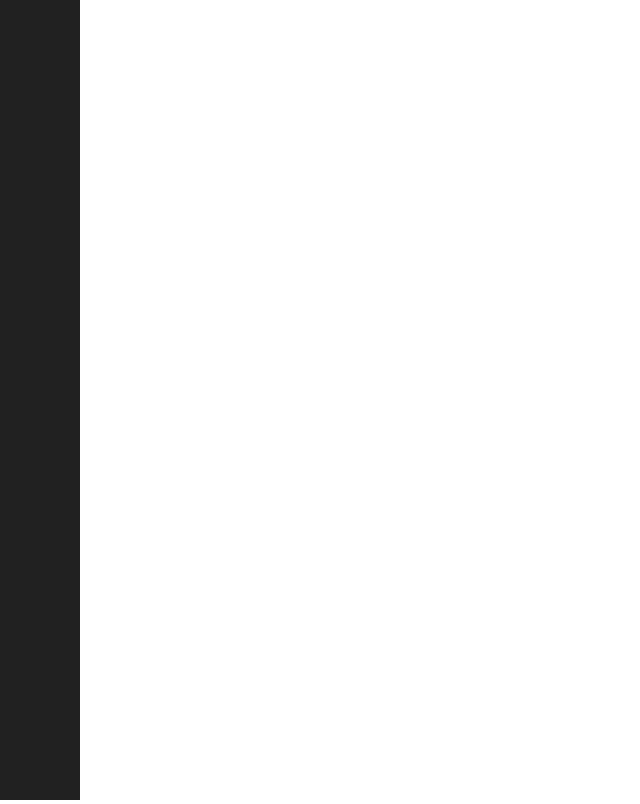
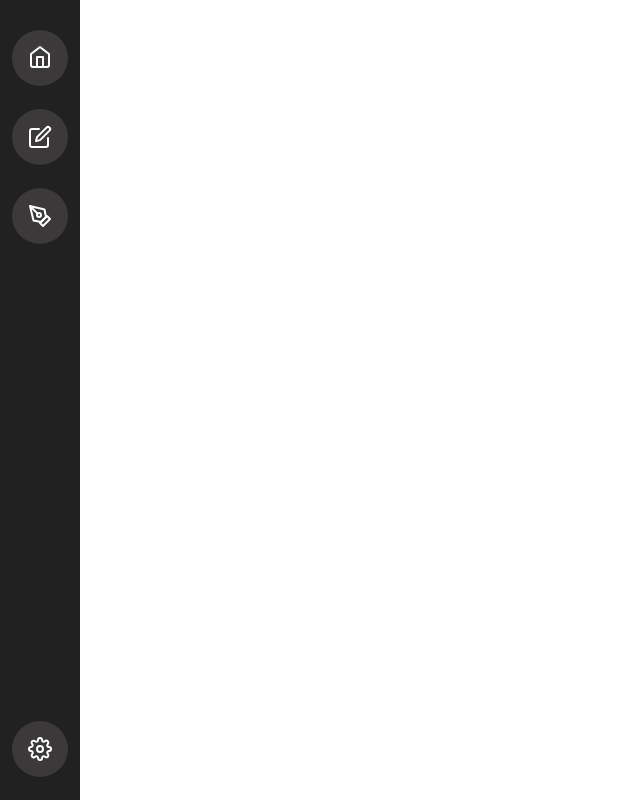
Before and after one commit to Sidak08/ReservationSys, a React (Vite) app: page /draw in a window 1280 px wide. Shown: the whole page, without its empty margins (0-640 px from the left). Built offline with nearby package versions, Linux system fonts and the light colour scheme.

Commit message:
the navbar looks kinda cool

```diff
--- a/src/components/draw.jsx
+++ b/src/components/draw.jsx
@@ -39,13 +39,14 @@ const CanvasComponent = () => {
   useEffect(() => {
     const canvas = canvasRef.current;
     const context = canvas.getContext("2d");
+    console.log(canvas.width, canvas.height);
     context.clearRect(0, 0, canvas.width, canvas.height);
     context.fillStyle = "#0D0D0D";
     context.fillRect(0, 0, canvas.width, canvas.height);
 
     context.fillStyle = "#FF0000";
     context.fillRect(500 + offset.x, 500 + offset.y, 70, 70);
-  }, [mousePosition, offset, panning]);
+  }, [mousePosition]);
 
   useEffect(() => {
     const resizeCanvas = () => {
--- a/src/components/navbar.css
+++ b/src/components/navbar.css
@@ -8,4 +8,28 @@
     background-color: #212121;
     position: absolute;
     top: 0;
+    display: flex;
+    flex-direction: column;
+    justify-content: space-between;
 }
+#upperDiv,
+#lowerDiv {
+    display: flex;
+    flex-direction: column;
+    align-items: center;
+}
+#upperDiv > * {
+    padding: 10px;
+    background-color: rgba(0, 0, 0, 0);
+    border: none;
+}
+#upperDiv {
+    margin-top: 20px;
+}
+#lowerDiv {
+    margin-bottom: 20px;
+}
+#lowerDiv > * {
+    background-color: rgba(0, 0, 0, 0);
+    border: none;
+}
--- a/src/components/navbar.jsx
+++ b/src/components/navbar.jsx
@@ -1,6 +1,84 @@
 import "./navbar.css";
+import { Draw, Edit, Home, Setting } from "./svg.jsx";
+import React, { useState } from "react";
+
 const Navbar = () => {
-  return <div id="backGroundDiv"></div>;
+  const [color, setColor] = useState({
+    home: { backgroundColor: "#3B3939", color: "white" },
+    edit: { backgroundColor: "#3B3939", color: "white" },
+    draw: { backgroundColor: "#3B3939", color: "white" },
+    setting: { backgroundColor: "#3B3939", color: "white" },
+  });
+  return (
+    <div id="backGroundDiv">
+      <div id="upperDiv">
+        <button
+          onClick={() => {
+            setColor({
+              home: { backgroundColor: "white", color: "#3B3939" },
+              edit: { backgroundColor: "#3B3939", color: "white" },
+              draw: { backgroundColor: "#3B3939", color: "white" },
+              setting: { backgroundColor: "#3B3939", color: "white" },
+            });
+          }}
+        >
+          <Home
+            backgroundColor={color.home.backgroundColor}
+            color={color.home.color}
+          />
+        </button>
+
+        <button
+          onClick={() => {
+            setColor({
+              home: { backgroundColor: "#3B3939", color: "white" },
+              edit: { backgroundColor: "white", color: "#3B3939" },
+              draw: { backgroundColor: "#3B3939", color: "white" },
+              setting: { backgroundColor: "#3B3939", color: "white" },
+            });
+          }}
+        >
+          <Edit
+            backgroundColor={color.edit.backgroundColor}
+            color={color.edit.color}
+          />
+        </button>
+
+        <button
+          onClick={() => {
+            setColor({
+              home: { backgroundColor: "#3B3939", color: "white" },
+              edit: { backgroundColor: "#3B3939", color: "white" },
+              draw: { backgroundColor: "white", color: "#3B3939" },
+              setting: { backgroundColor: "#3B3939", color: "white" },
+            });
+          }}
+        >
+          <Draw
+            backgroundColor={color.draw.backgroundColor}
+            color={color.draw.color}
+          />
+        </button>
+      </div>
+      <div id="lowerDiv">
+        <button
+          onClick={() => {
+            setColor({
+              home: { backgroundColor: "#3B3939", color: "white" },
+              edit: { backgroundColor: "#3B3939", color: "white" },
+              draw: { backgroundColor: "#3B3939", color: "white" },
+              setting: { backgroundColor: "white", color: "#3B3939" },
+            });
+          }}
+        >
+          <Setting
+            backgroundColor={color.setting.backgroundColor}
+            color={color.setting.color}
+          />
+        </button>
+      </div>
+    </div>
+  );
 };
 
 export default Navbar;
--- /dev/null
+++ b/src/components/svg.jsx
@@ -0,0 +1,125 @@
+function Draw({ backgroundColor, color }) {
+  return (
+    <svg
+      xmlns="http://www.w3.org/2000/svg"
+      width="56"
+      height="56"
+      fill="none"
+      viewBox="0 0 56 56"
+    >
+      <circle cx="28" cy="28" r="28" fill={backgroundColor}></circle>
+      <path
+        stroke={color}
+        strokeLinecap="round"
+        strokeLinejoin="round"
+        strokeWidth="2"
+        d="M28 35l7-7 3 3-7 7-3-3z"
+      ></path>
+      <path
+        stroke={color}
+        strokeLinecap="round"
+        strokeLinejoin="round"
+        strokeWidth="2"
+        d="M34 29l-1.5-7.5L18 18l3.5 14.5L29 34l5-5zM18 18l7.586 7.586"
+      ></path>
+      <path
+        stroke={color}
+        strokeLinecap="round"
+        strokeLinejoin="round"
+        strokeWidth="2"
+        d="M27 29a2 2 0 100-4 2 2 0 000 4z"
+      ></path>
+    </svg>
+  );
+}
+
+function Edit({ backgroundColor, color }) {
+  return (
+    <svg
+      xmlns="http://www.w3.org/2000/svg"
+      width="56"
+      height="56"
+      fill="none"
+      viewBox="0 0 56 56"
+    >
+      <circle cx="28" cy="28" r="28" fill={backgroundColor}></circle>
+      <path
+        stroke={color}
+        strokeLinecap="round"
+        strokeLinejoin="round"
+        strokeWidth="2"
+        d="M27 20.121h-7a2 2 0 00-2 2v14a2 2 0 002 2h14a2 2 0 002-2v-7"
+      ></path>
+      <path
+        stroke={color}
+        strokeLinecap="round"
+        strokeLinejoin="round"
+        strokeWidth="2"
+        d="M34.5 18.621a2.121 2.121 0 013 3l-9.5 9.5-4 1 1-4 9.5-9.5z"
+      ></path>
+    </svg>
+  );
+}
+
+function Home({ backgroundColor, color }) {
+  return (
+    <svg
+      xmlns="http://www.w3.org/2000/svg"
+      width="56"
+      height="56"
+      fill="none"
+      viewBox="0 0 56 56"
+    >
+      <circle cx="28" cy="28" r="28" fill={backgroundColor}></circle>
+      <path
+        stroke={color}
+        strokeLinecap="round"
+        strokeLinejoin="round"
+        strokeWidth="2"
+        d="M19 24l9-7 9 7v11a2 2 0 01-2 2H21a2 2 0 01-2-2V24z"
+      ></path>
+      <path
+        stroke={color}
+        strokeLinecap="round"
+        strokeLinejoin="round"
+        strokeWidth="2"
+        d="M25 37V27h6v10"
+      ></path>
+    </svg>
+  );
+}
+
+function Setting({ backgroundColor, color }) {
+  return (
+    <svg
+      xmlns="http://www.w3.org/2000/svg"
+      width="56"
+      height="56"
+      fill="none"
+      viewBox="0 0 56 56"
+    >
+      <circle cx="28" cy="28" r="28" fill={backgroundColor}></circle>
+      <g
+        stroke={color}
+        strokeLinecap="round"
+        strokeLinejoin="round"
+        strokeWidth="2"
+        clipPath="url(#clip0_81_523)"
+      >
+        <path d="M28 31a3 3 0 100-6 3 3 0 000 6z"></path>
+        <path d="M35.4 31a1.65 1.65 0 00.33 1.82l.06.06a1.998 1.998 0 010 2.83 1.998 1.998 0 01-2.83 0l-.06-.06a1.65 1.65 0 00-1.82-.33 1.65 1.65 0 00-1 1.51V37a2 2 0 01-4 0v-.09A1.65 1.65 0 0025 35.4a1.65 1.65 0 00-1.82.33l-.06.06a1.998 1.998 0 01-2.83 0 1.998 1.998 0 010-2.83l.06-.06a1.65 1.65 0 00.33-1.82 1.65 1.65 0 00-1.51-1H19a2 2 0 010-4h.09A1.65 1.65 0 0020.6 25a1.65 1.65 0 00-.33-1.82l-.06-.06a1.998 1.998 0 010-2.83 1.998 1.998 0 012.83 0l.06.06a1.65 1.65 0 001.82.33H25a1.65 1.65 0 001-1.51V19a2 2 0 014 0v.09a1.65 1.65 0 001 1.51 1.65 1.65 0 001.82-.33l.06-.06a1.998 1.998 0 012.83 0 1.998 1.998 0 010 2.83l-.06.06a1.65 1.65 0 00-.33 1.82V25a1.65 1.65 0 001.51 1H37a2 2 0 010 4h-.09a1.65 1.65 0 00-1.51 1z"></path>
+      </g>
+      <defs>
+        <clipPath id="clip0_81_523">
+          <path
+            fill={color}
+            d="M0 0H24V24H0z"
+            transform="translate(16 16)"
+          ></path>
+        </clipPath>
+      </defs>
+    </svg>
+  );
+}
+
+export { Draw, Edit, Home, Setting };
```
